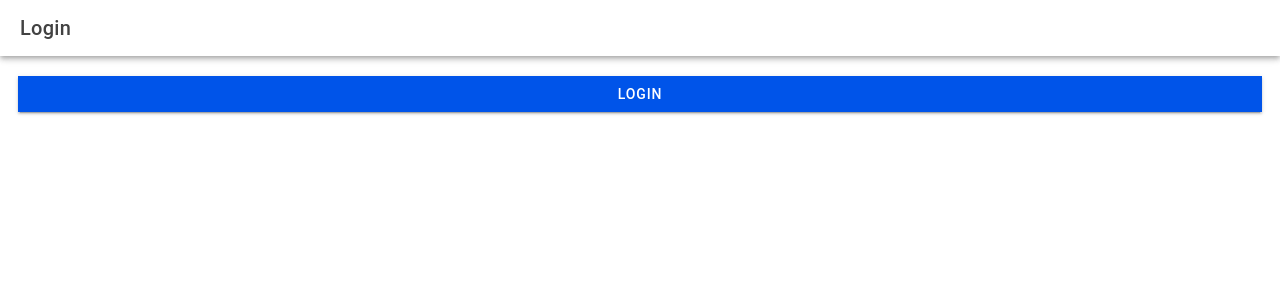
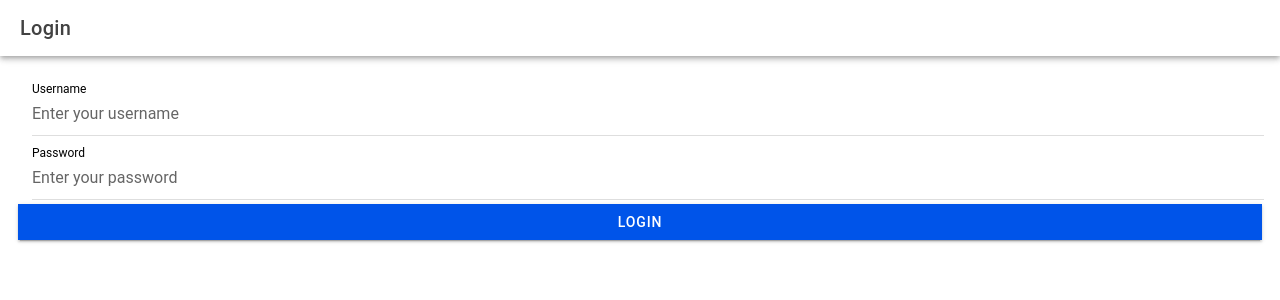
Before and after one commit to Angelodalde00/it35-lab, a React (Vite) app: page /it35-lab in a window 1280 px wide. Shown: the top 300 px of the page. Built offline with nearby package versions, Linux system fonts and the light colour scheme.

Commit message:
Added changes in login

```diff
--- a/src/pages/Login.tsx
+++ b/src/pages/Login.tsx
@@ -1,21 +1,41 @@
+import React, { useState } from 'react';
 import {
   IonButton,
-    IonButtons,
   IonContent,
   IonHeader,
-      IonMenuButton,
+  IonInput,
   IonPage,
   IonTitle,
   IonToolbar,
-      useIonRouter
+  useIonRouter,
+  IonLabel,
+  IonItem,
+  IonLoading,
+  IonToast,
 } from '@ionic/react';
 
 const Login: React.FC = () => {
   const navigation = useIonRouter();
+  const [username, setUsername] = useState('');
+  const [password, setPassword] = useState('');
+  const [showLoading, setShowLoading] = useState(false);
+  const [showErrorToast, setShowErrorToast] = useState(false);
 
   const doLogin = () => {
-        navigation.push('/it35-lab/app','forward','replace');
+    if (!username || !password) {
+      setShowErrorToast(true);
+      return;
     }
+
+    setShowLoading(true);
+
+    // Simulate API call
+    setTimeout(() => {
+      setShowLoading(false);
+      navigation.push('/it35-lab/app', 'forward', 'replace');
+    }, 2000); // Simulating a delay of 2 seconds for the login action
+  };
+
   return (
     <IonPage>
       <IonHeader>
@@ -23,10 +43,36 @@ import {
           <IonTitle>Login</IonTitle>
         </IonToolbar>
       </IonHeader>
-        <IonContent className='ion-padding'>
-            <IonButton onClick={() => doLogin()} expand="full">
+      <IonContent className="ion-padding">
+        <IonItem>
+          <IonLabel position="stacked">Username</IonLabel>
+          <IonInput
+            value={username}
+            onIonInput={(e) => setUsername(e.detail.value!)}
+            placeholder="Enter your username"
+          />
+        </IonItem>
+        <IonItem>
+          <IonLabel position="stacked">Password</IonLabel>
+          <IonInput
+            type="password"
+            value={password}
+            onIonInput={(e) => setPassword(e.detail.value!)}
+            placeholder="Enter your password"
+          />
+        </IonItem>
+
+        <IonButton onClick={doLogin} expand="full">
           Login
         </IonButton>
+
+        <IonLoading isOpen={showLoading} message="Logging in..." />
+        <IonToast
+          isOpen={showErrorToast}
+          message="Please enter both username and password"
+          duration={2000}
+          onDidDismiss={() => setShowErrorToast(false)}
+        />
       </IonContent>
     </IonPage>
   );
```
Lines whose indentation alone changed are shown as unchanged.
